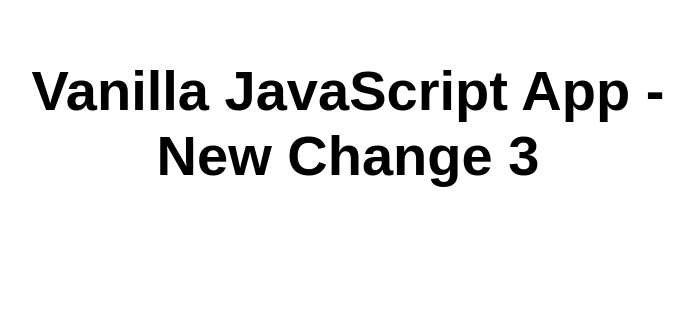
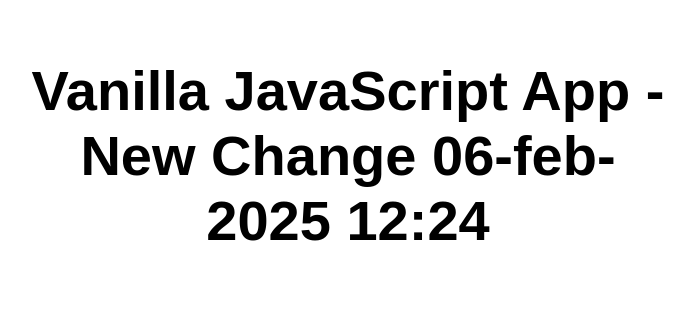
Before and after one commit to gmartin50/my-first-static-web-app, a website: page src/index.html in a window 1280 px wide. Shown: the whole page, without its empty margins (292-986 px from the left). Drawn offline with Linux system fonts and the light colour scheme.

Commit message:
Update index.html

```diff
--- a/src/index.html
+++ b/src/index.html
@@ -10,7 +10,7 @@
 
 <body>
   <main>
-    <h1>Vanilla JavaScript App - New Change 3</h1>
+    <h1>Vanilla JavaScript App - New Change 06-feb-2025 12:24</h1>
   </main>
 </body>
 
```
